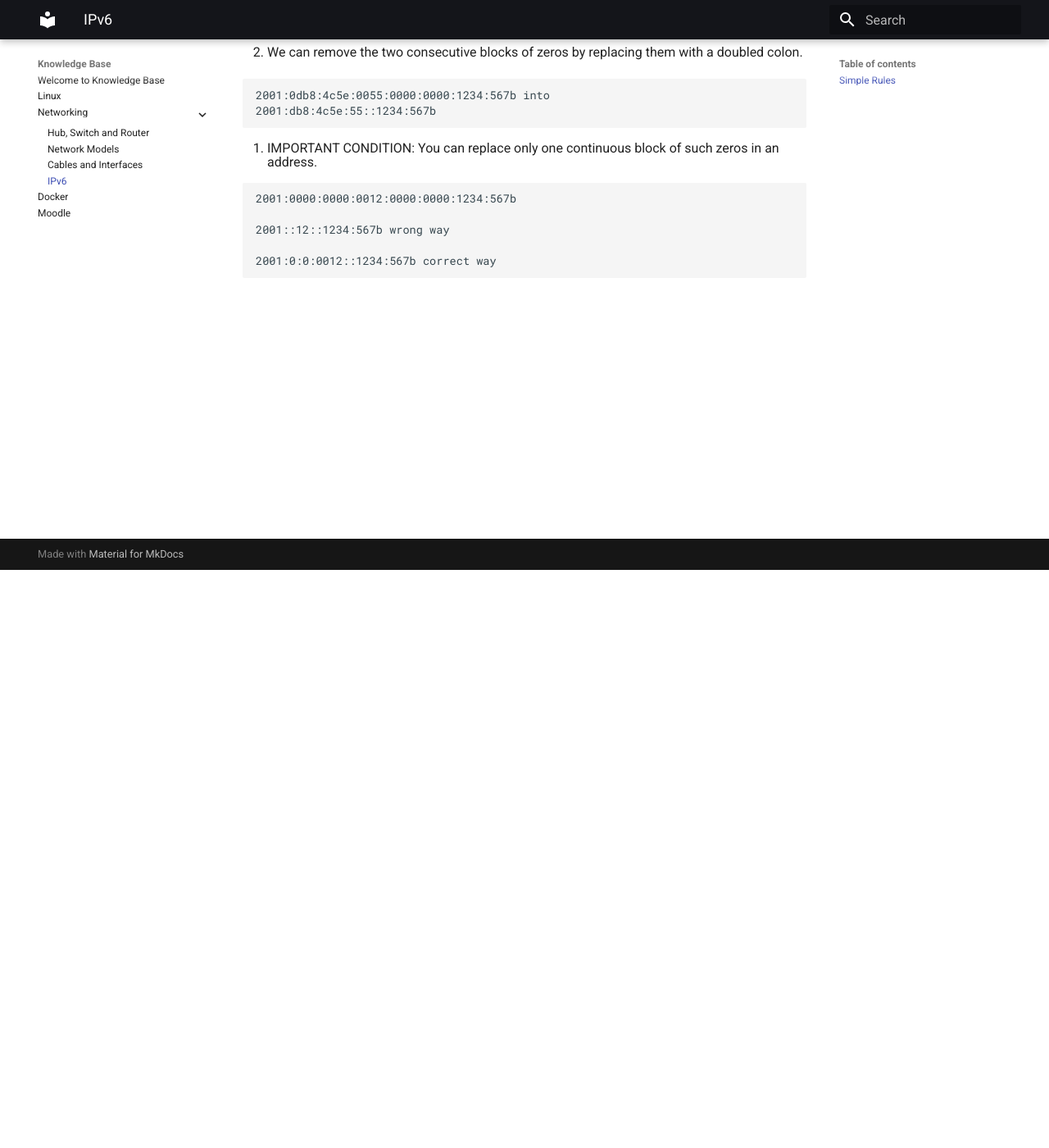
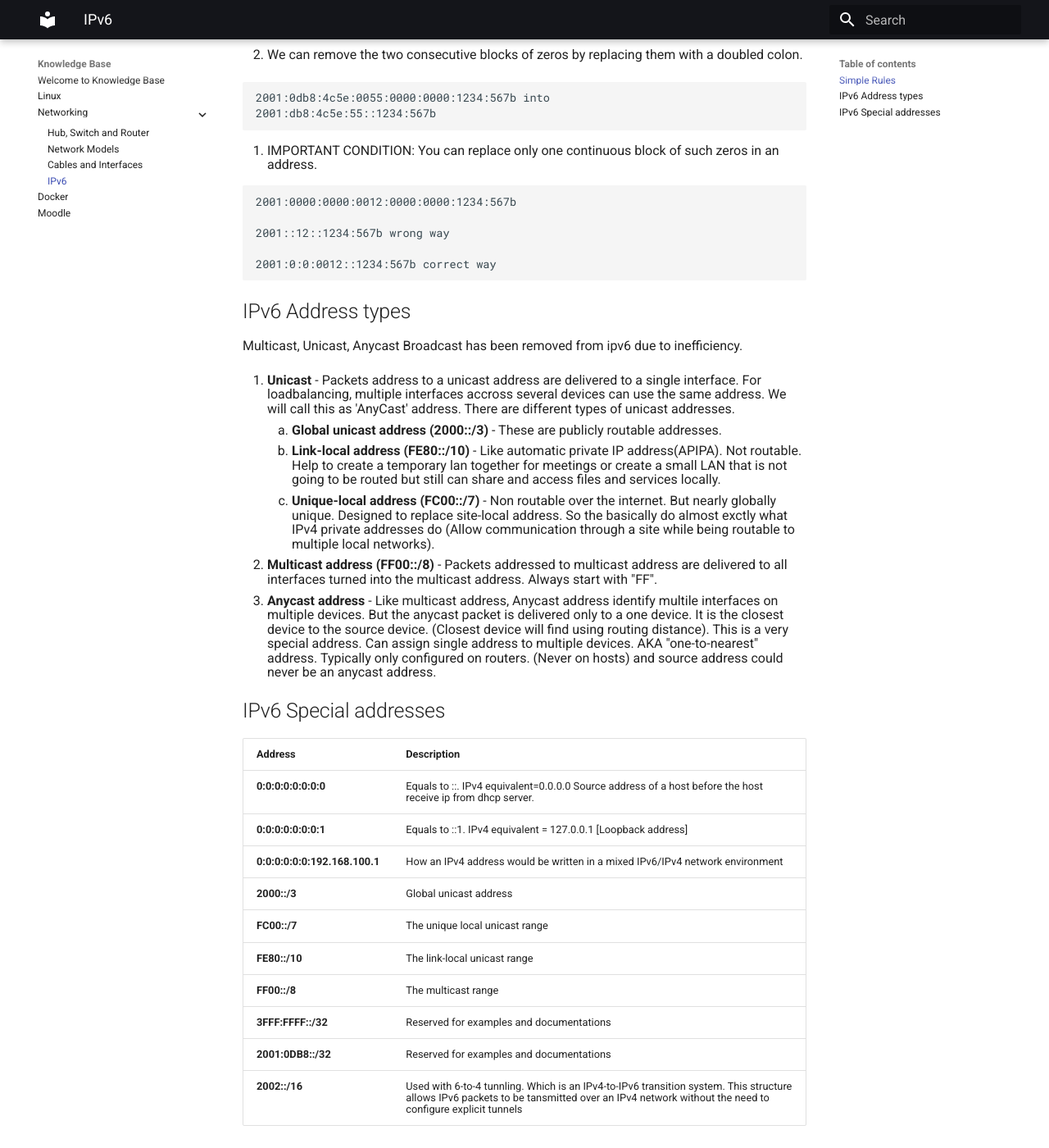
Before and after one commit to Ruwanc/kbase, an MkDocs documentation site: the page built from docs/ipv6.md, in a window 1280 px wide and 1400 px high, scrolled down 705 px. Shown: the whole window at 82% size. Built offline with MkDocs 1.6.1 and Material for MkDocs 9.7.7, drawn with Linux system fonts in a browser that asks for light colours; some of the changed text lies outside the part shown.

Commit message:
ipv6 page updated

````diff
--- a/docs/ipv6.md
+++ b/docs/ipv6.md
@@ -1,8 +1,8 @@
 # IPv6
 
-Address space = 3.4 x 10^38 addressess
+Address space = {== 3.4 x 10^38^ addressess ==}
 
-Size of a address = 128 bits long
+Size of a address = {== 128 bits long ==}
 
 IPv6 also allows multiple address for hosts and networks.
 
@@ -31,3 +31,28 @@ No broadcast (But IPv6 use multicast insted).
 
 2001:0:0:0012::1234:567b correct way
 ```
+## IPv6 Address types
+Multicast, Unicast, Anycast
+Broadcast has been removed from ipv6 due to inefficiency.
+
+1. **Unicast** - Packets address to a unicast address are delivered to a single interface. For loadbalancing, multiple interfaces accross several devices can use the same address. We will call this as 'AnyCast' address. There are different types of unicast addresses.
+    1. **Global unicast address (2000::/3)** - These are publicly routable addresses.
+    2. **Link-local address (FE80::/10)** - Like automatic private IP address(APIPA). Not routable. Help to create a temporary lan together for meetings or create a small LAN that is not going to be routed but still can share and access files and services locally.
+    3. **Unique-local address (FC00::/7)** - Non routable over the internet. But nearly globally unique. Designed to replace site-local address. So the basically do almost exctly what IPv4 private addresses do (Allow communication through a site while being routable to multiple local networks).
+
+2. **Multicast address (FF00::/8)** - Packets addressed to multicast address are delivered to all interfaces turned into the multicast address. Always start with "FF".
+3. **Anycast address** - Like multicast address, Anycast address identify multile interfaces on multiple devices. But the anycast packet is delivered only to a one device. It is the closest device to the source device. (Closest device will find using routing distance). This is a very special address. Can assign single address to multiple devices. AKA "one-to-nearest" address. Typically only configured on routers. (Never on hosts) and source address could never be an anycast address.
+
+## IPv6 Special addresses
+| Address | Description |
+| ------- | ----------- |
+| **0:0:0:0:0:0:0:0** | Equals to ::. IPv4 equivalent=0.0.0.0 Source address of a host before the host receive ip from dhcp server.|
+| **0:0:0:0:0:0:0:1** | Equals to ::1. IPv4 equivalent = 127.0.0.1 [Loopback address]|
+| **0:0:0:0:0:0:192.168.100.1** | How an IPv4 address would be written in a mixed IPv6/IPv4 network environment |
+| **2000::/3** | Global unicast address |
+| **FC00::/7** | The unique local unicast range |
+| **FE80::/10** | The link-local unicast range |
+| **FF00::/8** | The multicast range |
+| **3FFF:FFFF::/32** | Reserved for examples and documentations |
+| **2001:0DB8::/32** | Reserved for examples and documentations |
+| **2002::/16** | Used with 6-to-4 tunnling. Which is an IPv4-to-IPv6 transition system. This structure allows IPv6 packets to be tansmitted over an IPv4 network without the need to configure explicit tunnels |
--- a/mkdocs.yml
+++ b/mkdocs.yml
@@ -21,3 +21,8 @@ extra_css:
   - '_custom/custom.css'
 markdown_extensions:
   - tables
+  - pymdownx.critic
+  - pymdownx.caret
+  - pymdownx.keys
+  - pymdownx.mark
+  - pymdownx.tilde
````
